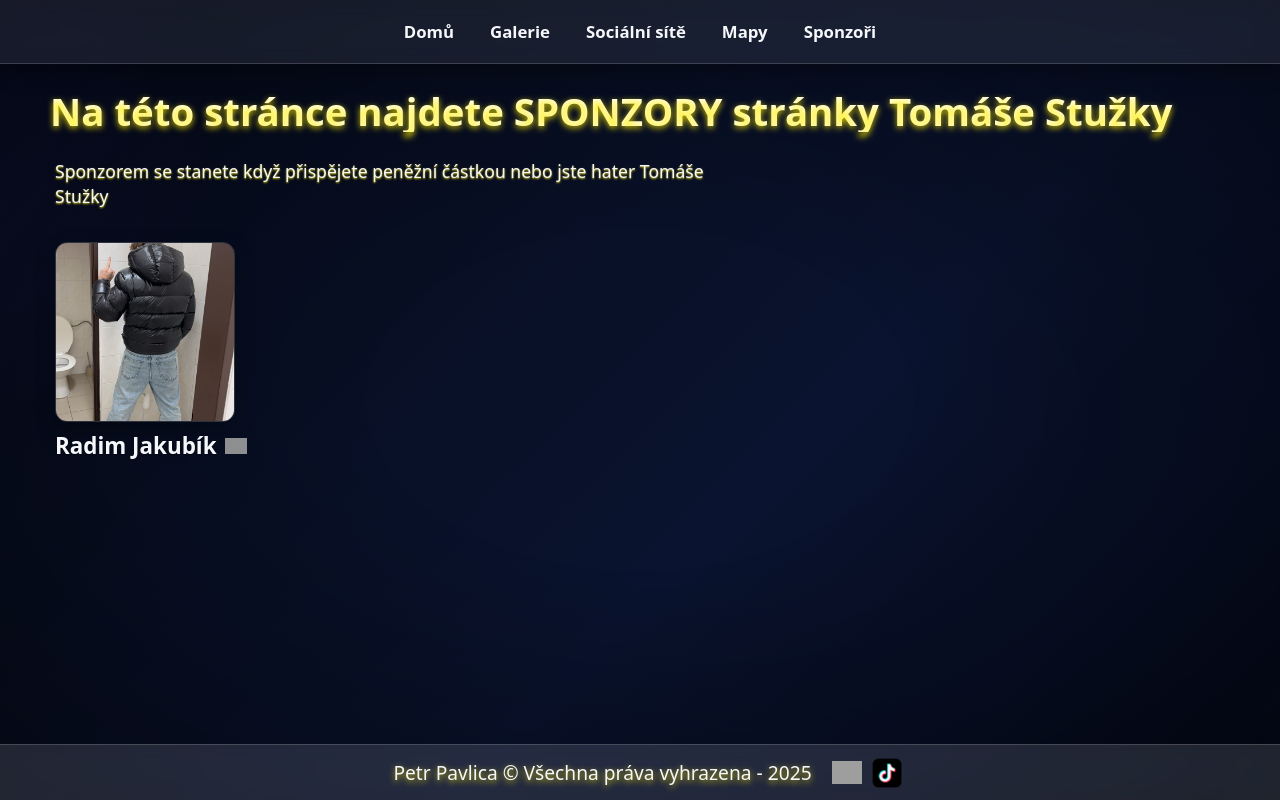
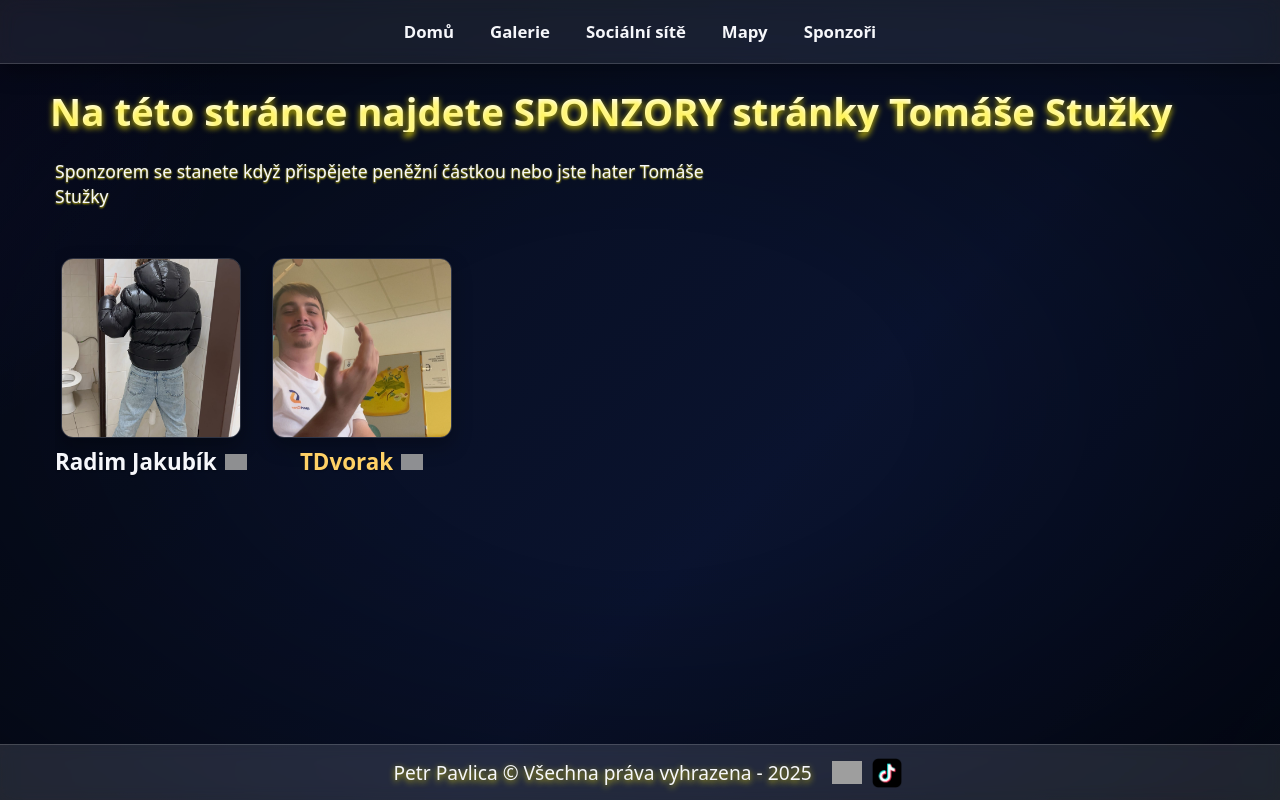
Before and after one commit to Petoznik/stuzkapage, a plain HTML site: page sponzoři.html in a window 1280 px wide. Drawn offline with Linux system fonts and the light colour scheme; grey boxes are pictures that could not be loaded.

Commit message:
finished 99.99%

```diff
--- a/sponzoři.html
+++ b/sponzoři.html
@@ -17,6 +17,7 @@
   </nav>
   <h1>Na této stránce najdete SPONZORY stránky Tomáše Stužky</h1>
   <p>Sponzorem se stanete když přispějete peněžní částkou nebo jste hater Tomáše Stužky</p>
+  <div class="sponsors-row">
     <div class="sponsor-card">
       <img class="sponsor-photo enlarge" src="image1.jpeg" alt="Radim Jakubík">
       <div class="sponsor-info">
@@ -24,6 +25,17 @@
         <a href="https://www.instagram.com/radim.jakubik/">
           <img class="sponsor-ig" src="instagram.png" alt="Instagram">
         </a>
+      </div>
+    </div>
+
+    <div class="sponsor-card">
+      <img class="sponsor-photo enlarge" src="Tdvorak.jpg" alt="TDvorak">
+      <div class="sponsor-info">
+        <p class="sponsor-name"><a href="https://www.tdvorak.dev/">TDvorak</a></p>
+        <a href="https://www.instagram.com/tdv0rak_/">
+          <img class="sponsor-ig" src="instagram.png" alt="Instagram">
+        </a>
+      </div>
     </div>
   </div>
   <footer>
--- a/style.css
+++ b/style.css
@@ -228,13 +228,24 @@ img {
 /* ============================
    Sponsors (sponzoři.html)
    ============================ */
+.sponsors-row {
+  display: flex;
+  flex-wrap: nowrap;             /* keep cards on one row on desktop */
+  gap: 25px;                     /* requested gap between cards */
+  align-items: flex-start;
+  justify-content: flex-start;   /* align first image with start of text */
+  margin: 16px 55px 0 55px;      /* align with surrounding copy */
+  overflow-x: auto;              /* allow scroll if viewport is too narrow */
+  -webkit-overflow-scrolling: touch;
+}
+
 .sponsor-card {
   display: flex;
   flex-direction: column;         /* stack text under image */
-  align-items: flex-start;        /* align with start of text (left edge) */
+  align-items: center;            /* center content under the image */
   gap: 8px;                       /* smaller space between photo and name */
   margin-top: 16px;
-  margin-left: 55px;              /* align block with start of main paragraph text */
+  flex: 0 0 auto;                 /* prevent shrinking; keep fixed card width */
 }
 
 .sponsor-photo {
@@ -249,7 +260,7 @@ img {
 .sponsor-info {
   display: flex;
   align-items: center;            /* keep name and icon on same line */
-  justify-content: flex-start;    /* align with left edge */
+  justify-content: center;        /* center name + icon under image */
   gap: 8px;
 }
 
@@ -261,6 +272,7 @@ img {
   font-size: clamp(1.1rem, 2vw, 1.4rem);
   color: var(--text);
   text-shadow: 0 1px 2px rgba(0,0,0,0.3);
+  text-align: center;             /* center the name text */
 }
 
 .sponsor-ig {
@@ -388,7 +400,8 @@ footer {
   p  { margin-left: 24px; margin-right: 16px; font-size: 1rem; }
   nav { min-height: 60px; padding: 6px 14px; }
   body { padding-top: 84px; } /* extra space for potential 2-line nav */
-  .sponsor-card { margin-left: 24px; align-items: flex-start; }
+  .sponsors-row { margin: 12px 24px 0 24px; gap: 20px; flex-wrap: wrap; justify-content: center; }
+  .sponsor-card { align-items: center; }
   .sponsor-photo { width: 150px; height: 150px; }
 }
 
```
Also changed, not shown: Tdvorak.jpg (added). Lines whose indentation alone changed are shown as unchanged.
